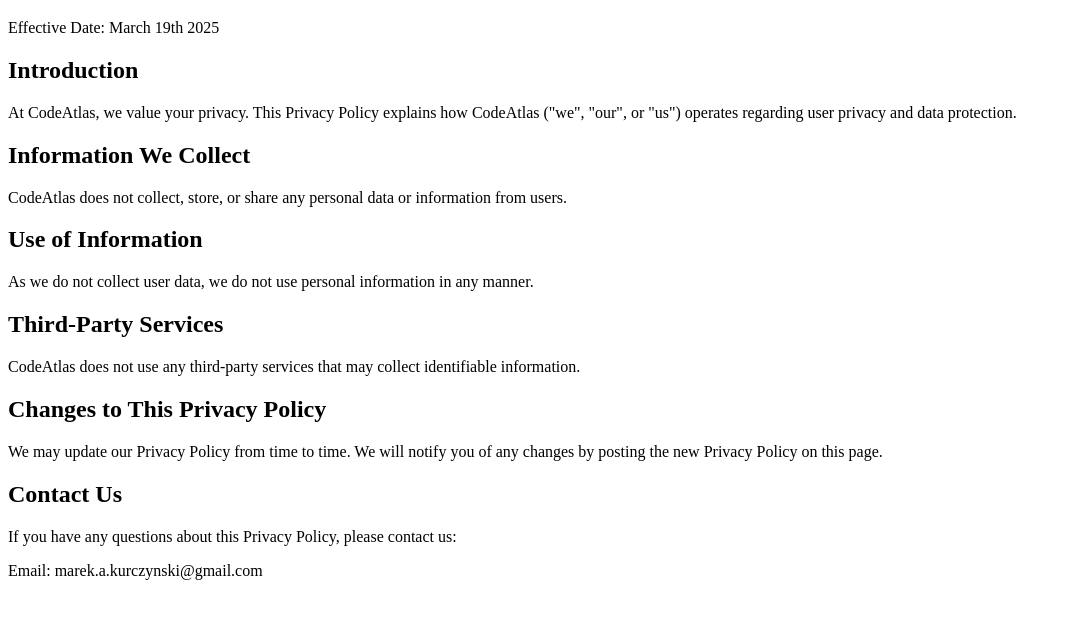
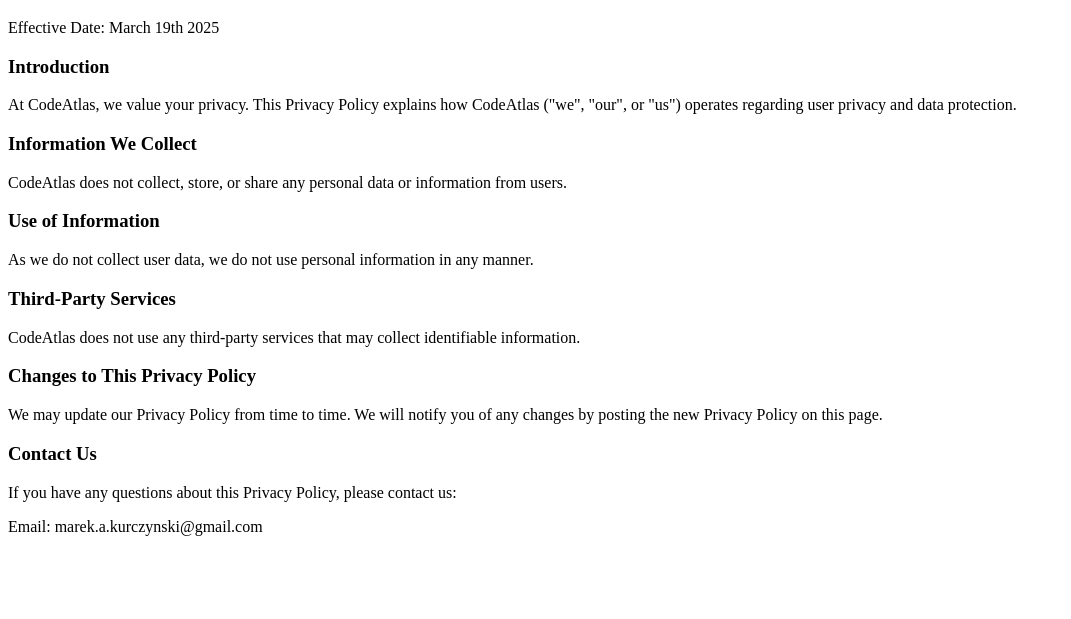
Before and after one commit to MAA-98/CodeAtlas-Support, a plain HTML site: page privacy-policy.html in a window 1280 px wide. Shown: the part 61-680 px from the top of the page, without its empty margins (0-1071 px from the left). Drawn offline with Linux system fonts and the light colour scheme.

Commit message:
Update privacy-policy.html

```diff
--- a/privacy-policy.html
+++ b/privacy-policy.html
@@ -8,17 +8,17 @@
 <body>
     <h1>Privacy Policy for CodeAtlas</h1>
     <p>Effective Date: March 19th 2025</p>
-    <h2>Introduction</h2>
+    <h3>Introduction</h3>
     <p>At CodeAtlas, we value your privacy. This Privacy Policy explains how CodeAtlas ("we", "our", or "us") operates regarding user privacy and data protection.</p>
-    <h2>Information We Collect</h2>
+    <h3>Information We Collect</h3>
     <p>CodeAtlas does not collect, store, or share any personal data or information from users.</p>
-    <h2>Use of Information</h2>
+    <h3>Use of Information</h3>
     <p>As we do not collect user data, we do not use personal information in any manner.</p>
-    <h2>Third-Party Services</h2>
+    <h3>Third-Party Services</h3>
     <p>CodeAtlas does not use any third-party services that may collect identifiable information.</p>
-    <h2>Changes to This Privacy Policy</h2>
+    <h3>Changes to This Privacy Policy</h3>
     <p>We may update our Privacy Policy from time to time. We will notify you of any changes by posting the new Privacy Policy on this page.</p>
-    <h2>Contact Us</h2>
+    <h3>Contact Us</h3>
     <p>If you have any questions about this Privacy Policy, please contact us:</p>
     <p>Email: marek.a.kurczynski@gmail.com</p>
 </body>
```
